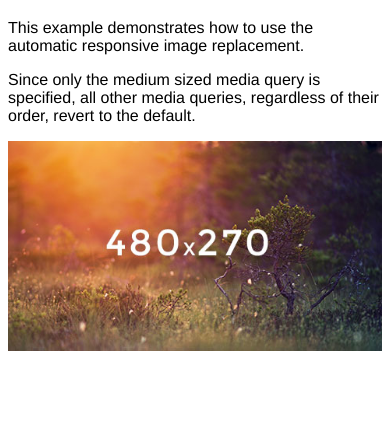
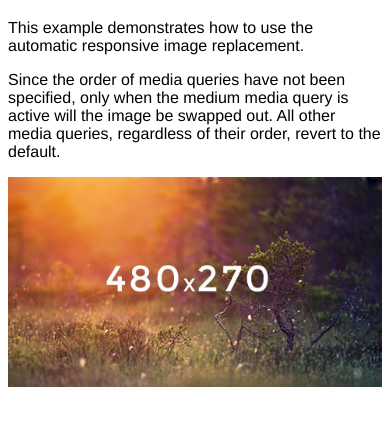
Before and after one commit to 40Digits/jquery-mq-sync, a plain HTML site: page examples/responsive-image-simple.html in a window 390 px wide. Shown: the part 98-524 px from the top of the page. Drawn offline with Linux system fonts and the light colour scheme.

Commit message:
Better explanation of simple responsive images

```diff
--- a/examples/responsive-image-simple.html
+++ b/examples/responsive-image-simple.html
@@ -22,7 +22,7 @@
 
 	<h1>Responsive image replacement</h1>
 	<p>This example demonstrates how to use the automatic responsive image replacement.</p>
-	<p>Since only the medium sized media query is specified, all other media queries, regardless of their order, revert to the default.</p>
+	<p>Since the order of media queries have not been specified, only when the medium media query is active will the image be swapped out.  All other media queries, regardless of their order, revert to the default.</p>
 
 	<img class="responsive"
 		src="images/480x270.jpg"
```
